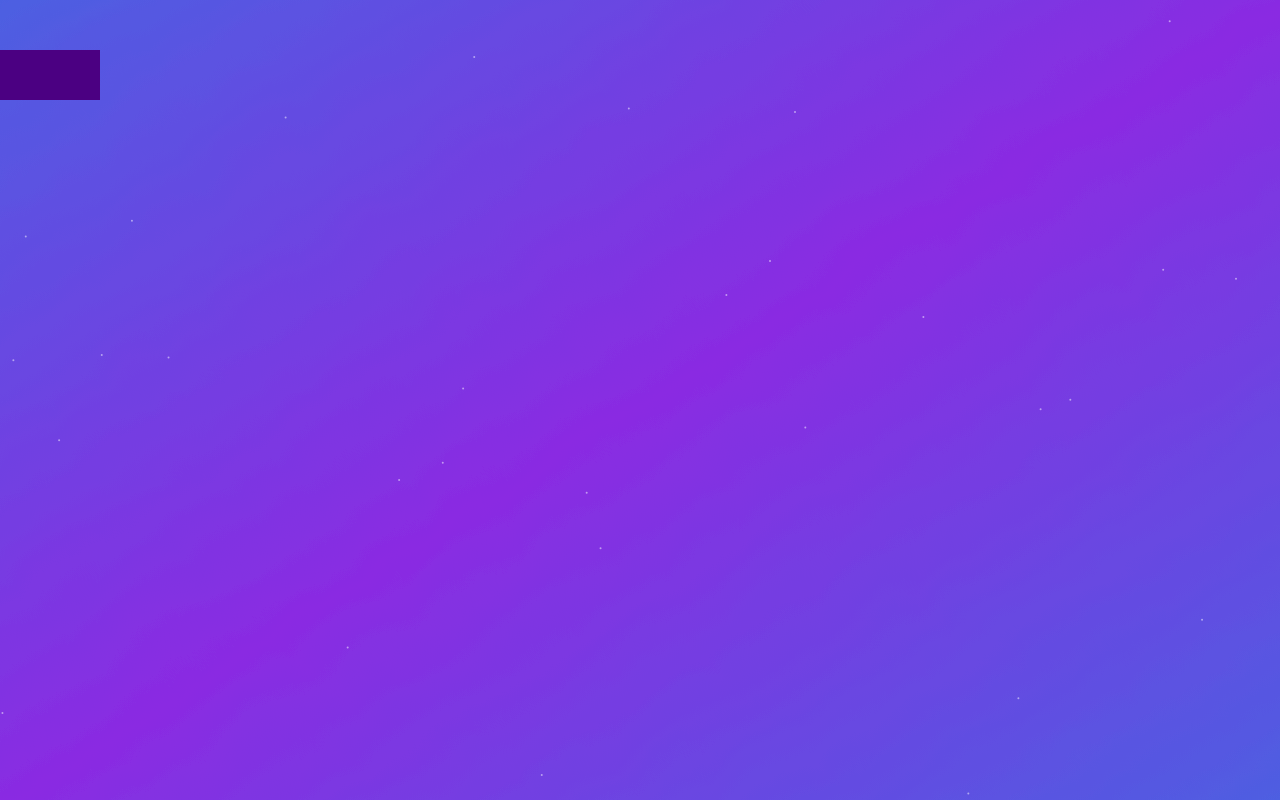
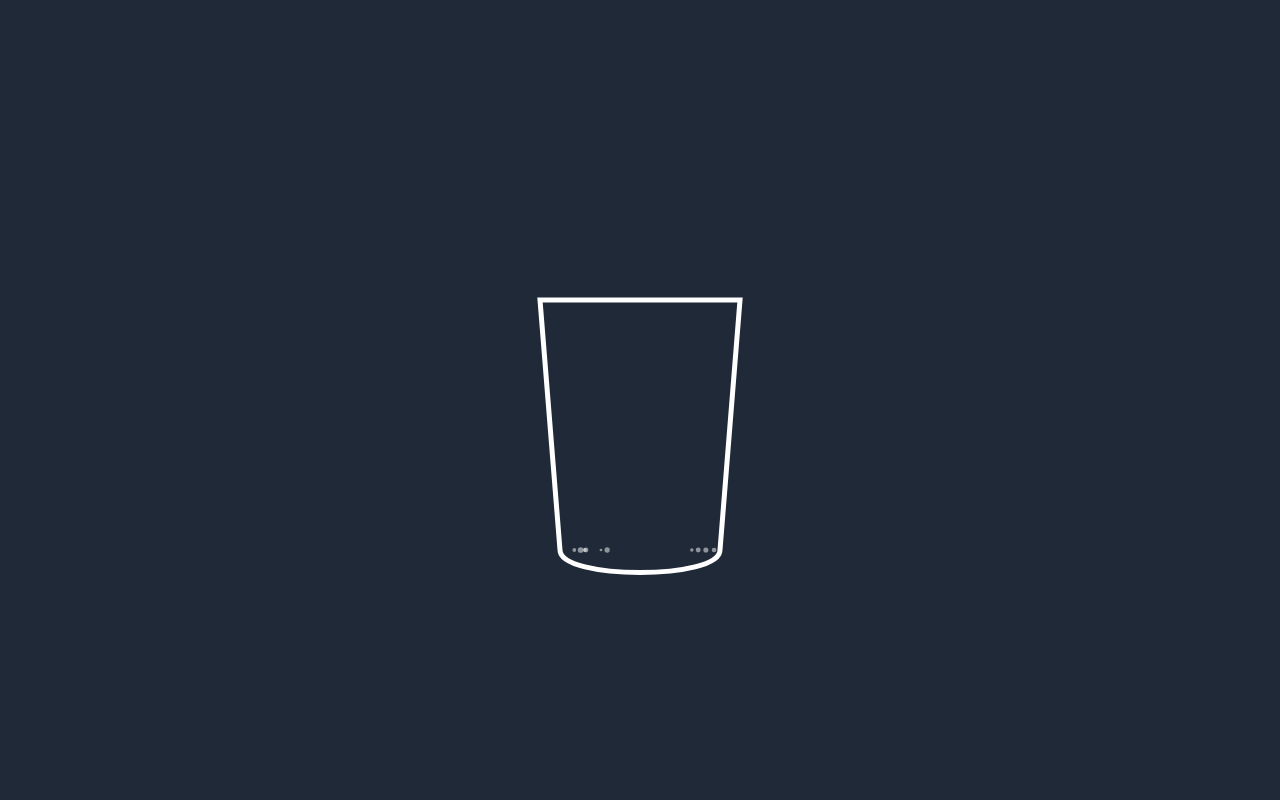
Before and after one commit to betterthanhajin/Yu.my, a Next.js app: page / in a window 1280 px wide. Built offline with nearby package versions, Linux system fonts and the light colour scheme.

Commit message:
fix: debug

```diff
--- a/app/page.tsx
+++ b/app/page.tsx
@@ -19,110 +19,100 @@ export default function Home() {
   }, []);
 
   return (
-    <div className="w-full h-full">
-      <WaterEffect tiltX={tiltX} tiltY={tiltY} />
+    <div className="w-full h-full bg-gray-800">
+      <LiquidInCupEffect tiltX={tiltX} tiltY={tiltY} />
     </div>
   );
 }
 
-function WaterEffect({ tiltX, tiltY }: { tiltX: number; tiltY: number }) {
+function LiquidInCupEffect({ tiltX, tiltY }: { tiltX: number; tiltY: number }) {
+  const liquidHeight = 70 - (Math.abs(tiltX) + Math.abs(tiltY)) * 0.2;
+  const liquidRotation = tiltX * 0.5;
+
   return (
-    <div
-      style={{
-        position: "absolute",
-        top: 0,
-        left: 0,
-        width: "100%",
-        height: "100%",
-        overflow: "hidden",
-        backgroundColor: "#4B0082", // Indigo background
-      }}
-    >
-      <svg width="100%" height="100%" xmlns="http://www.w3.org/2000/svg">
+    <div className="w-full h-full flex items-center justify-center">
+      <svg width="300" height="400" viewBox="0 0 300 400">
         <defs>
           <linearGradient
-            id="waterGradient"
+            id="liquidGradient"
             x1="0%"
             y1="0%"
             x2="100%"
             y2="100%"
           >
-            <stop offset="0%" stopColor="#4169E1" /> {/* Royal Blue */}
-            <stop offset="50%" stopColor="#8A2BE2" /> {/* Blue Violet */}
-            <stop offset="100%" stopColor="#4169E1" /> {/* Royal Blue */}
+            <stop offset="0%" stopColor="#4169E1" />
+            <stop offset="50%" stopColor="#8A2BE2" />
+            <stop offset="100%" stopColor="#4169E1" />
           </linearGradient>
 
-          <filter id="turbulence">
+          <filter id="liquidTurbulence">
             <feTurbulence
               type="turbulence"
-              baseFrequency="0.01 0.01"
-              numOctaves="3"
+              baseFrequency="0.01 0.05"
+              numOctaves="2"
               seed="1"
-              stitchTiles="stitch"
             >
               <animate
                 attributeName="baseFrequency"
-                dur="30s"
-                values="0.01 0.01;0.02 0.02;0.01 0.01"
+                dur="10s"
+                values="0.01 0.05;0.02 0.1;0.01 0.05"
                 repeatCount="indefinite"
               />
             </feTurbulence>
-            <feDisplacementMap in="SourceGraphic" scale="20" />
+            <feDisplacementMap in="SourceGraphic" scale="5" />
           </filter>
 
-          <mask id="liquidMask">
-            <rect x="0" y="0" width="100%" height="100%" fill="white" />
-            <path d={`M0,50 Q50,${50 + tiltY} 100,50 V100 H0 Z`} fill="black">
-              <animate
-                attributeName="d"
-                dur="5s"
-                repeatCount="indefinite"
-                values={`
-                  M0,50 Q50,${50 + tiltY} 100,50 V100 H0 Z;
-                  M0,55 Q50,${55 + tiltY} 100,55 V100 H0 Z;
-                  M0,50 Q50,${50 + tiltY} 100,50 V100 H0 Z
-                `}
-              />
-            </path>
-          </mask>
+          <clipPath id="cupClip">
+            <path d="M50,100 L70,350 C70,380 230,380 230,350 L250,100 Z" />
+          </clipPath>
         </defs>
 
-        <g
-          style={{
-            transform: `rotate(${tiltX * 0.2}deg)`,
-            transformOrigin: "center",
-            transition: "transform 0.3s ease-out",
-          }}
-        >
+        {/* Cup */}
+        <path
+          d="M50,100 L70,350 C70,380 230,380 230,350 L250,100 Z"
+          fill="none"
+          stroke="white"
+          strokeWidth="5"
+        />
+
+        {/* Liquid */}
+        <g clipPath="url(#cupClip)">
           <rect
-            x="-10%"
-            y="-10%"
-            width="120%"
-            height="120%"
-            fill="url(#waterGradient)"
-            filter="url(#turbulence)"
-            mask="url(#liquidMask)"
-          />
+            x="0"
+            y={400 - liquidHeight + "%"}
+            width="300"
+            height={liquidHeight + "%"}
+            fill="url(#liquidGradient)"
+            filter="url(#liquidTurbulence)"
+            transform={`rotate(${liquidRotation} 150 ${
+              400 - liquidHeight / 2
+            })`}
+          >
+            <animate
+              attributeName="y"
+              values={`${400 - liquidHeight}%;${405 - liquidHeight}%;${
+                400 - liquidHeight
+              }%`}
+              dur="3s"
+              repeatCount="indefinite"
+            />
+          </rect>
         </g>
 
-        {[...Array(30)].map((_, i) => (
+        {/* Bubbles */}
+        {[...Array(10)].map((_, i) => (
           <circle
             key={i}
-            cx={`${Math.random() * 100}%`}
-            cy={`${Math.random() * 100}%`}
-            r="1"
+            cx={75 + Math.random() * 150}
+            cy="350"
+            r={1 + Math.random() * 2}
             fill="rgba(255,255,255,0.5)"
           >
             <animate
               attributeName="cy"
-              values={`${100 + Math.random() * 10}%;-10%`}
-              dur={`${Math.random() * 4 + 6}s`}
-              repeatCount="indefinite"
-            />
-            <animate
-              attributeName="cx"
-              values={`${Math.random() * 100}%;${Math.random() * 100}%`}
-              dur={`${Math.random() * 10 + 10}s`}
+              from="350"
+              to={400 - liquidHeight + 20}
+              dur={`${3 + Math.random() * 2}s`}
               repeatCount="indefinite"
             />
           </circle>
```
